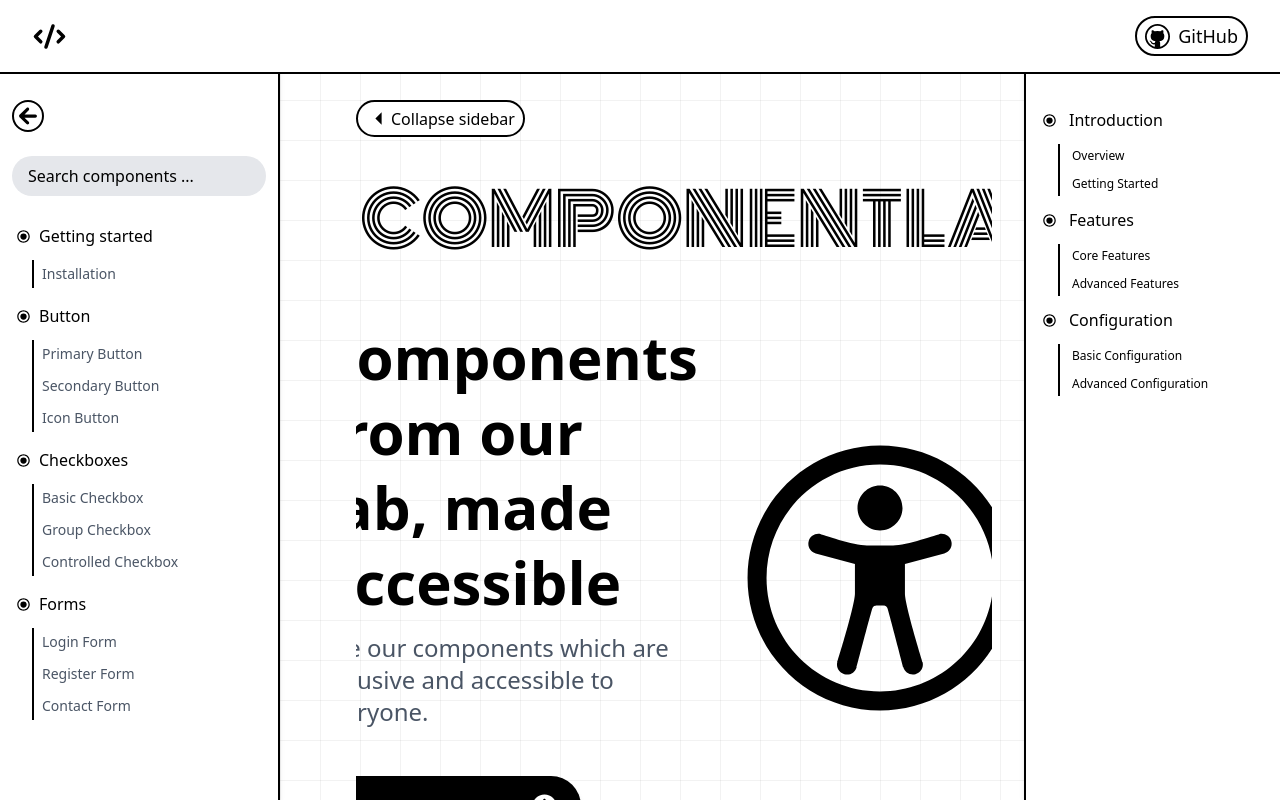
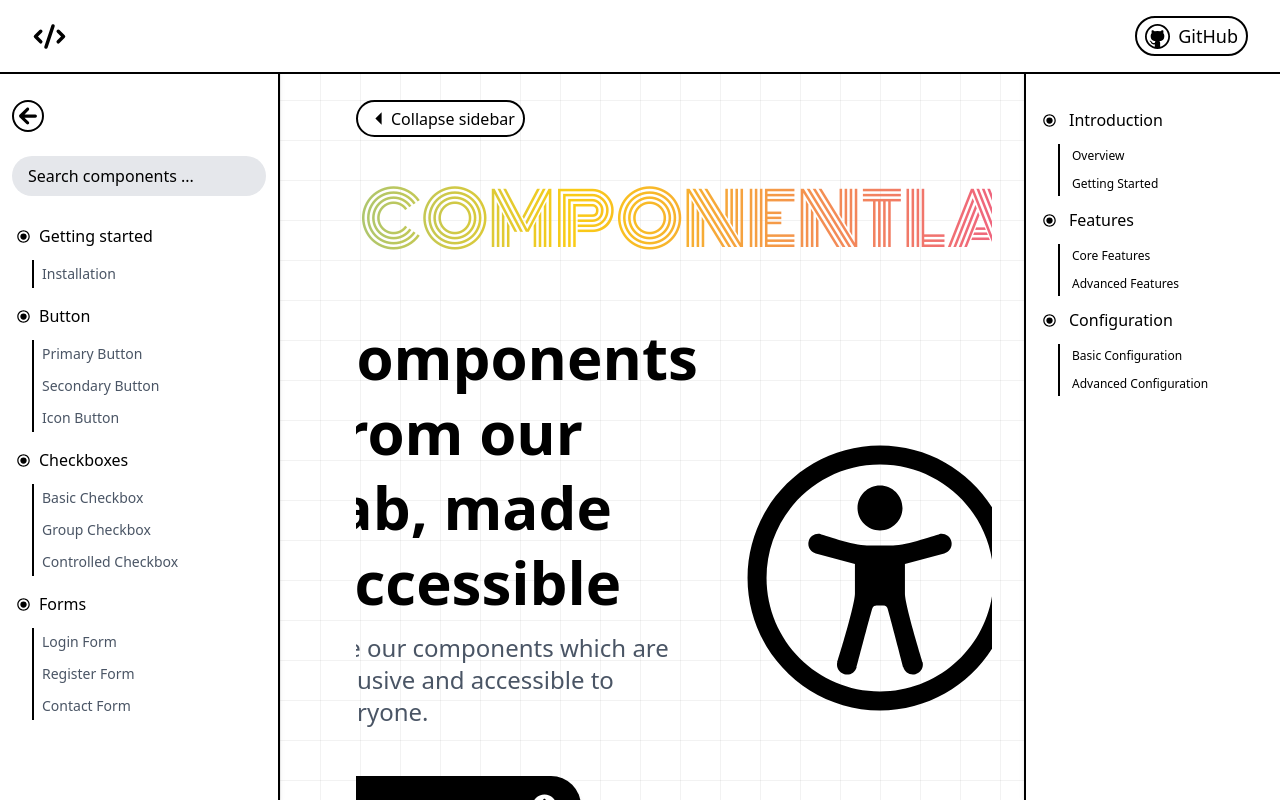
Before and after one commit to snippet-labs/COMPONENTLAB, a Next.js app: page / in a window 1280 px wide. Shown: the top 800 px of the page. Built offline with nearby package versions, Linux system fonts and the light colour scheme.

Commit message:
feature(infinite-gradient): add infinite gradient animation for brand and error header

```diff
--- a/src/app/globals.css
+++ b/src/app/globals.css
@@ -21,3 +21,25 @@
 #nprogress .spinner {
   display: none;
 }
+
+/* ANIMATION */
+@keyframes GradientShift {
+  0% {
+    background-position: 0% 50%;
+  }
+  50% {
+    background-position: 100% 50%;
+  }
+  100% {
+    background-position: 0% 50%;
+  }
+}
+
+.gradient-shift-animation {
+  background-image: linear-gradient(270deg, #a855f7, #ec4899, #facc15, #38bdf8, #a855f7);
+  background-size: 300% 300%;
+  background-clip: text;
+  -webkit-background-clip: text;
+  color: transparent;
+  animation: GradientShift 20s ease-in-out infinite;
+}
--- a/src/app/not-found.tsx
+++ b/src/app/not-found.tsx
@@ -1,5 +1,5 @@
 // Modules
-import { fontMonoton } from '@/helpers/font';
+import { customFontMonoton } from '@/helpers/font';
 import Pagination from '@/components/Ui/Pagination/Pagination';
 
 const Errorpage: React.FC = () => {
@@ -7,8 +7,8 @@
     <div className="mt-25" data-testid="errorpage-container">
       <div>
         <h1
+          className={`${customFontMonoton.className} text-7xl md:text-8xl lg:text-9xl overflow-hidden bg-clip-text text-transparent bg-gradient-to-r from-purple-500 via-pink-500 to-yellow-500 gradient-shift-animation`}
           data-testid="errorpage-heading"
-          className={`${fontMonoton.className} text-7xl md:text-8xl lg:text-9xl overflow-hidden duration-200 transition-all`}
         >
           404
         </h1>
--- a/src/components/Pages/Header/Header.tsx
+++ b/src/components/Pages/Header/Header.tsx
@@ -3,27 +3,27 @@
 import { FaArrowCircleRight } from 'react-icons/fa';
 import { RxAccessibility } from 'react-icons/rx';
 import { HEADER_QUICK_LINKS } from '@/constants/Header/QuickLinkItems';
-import { fontMonoton } from '@/helpers/font';
+import { customFontMonoton } from '@/helpers/font';
 import Pagination from '../../Ui/Pagination/Pagination';
 
 const Header: React.FC = () => {
   return (
     <>
       <header className="flex flex-col items-center lg:items-start" data-testid="header">
-        <h2
-          className={`text-3xl md:text-6xl lg:text-7xl text-black mt-5 mb-16 text-center lg:text-left ${fontMonoton.className}`}
+        <h1
+          className={`${customFontMonoton.className} text-3xl md:text-6xl lg:text-7xl  mt-5 mb-16 lg:text-left bg-clip-text text-transparent bg-gradient-to-r from-purple-500 via-pink-500 to-yellow-500 gradient-shift-animation`}
           data-testid="header-brand"
         >
           COMPONENTLAB
-        </h2>
+        </h1>
         <div className="flex flex-col-reverse lg:flex-row justify-center items-center gap-6 sm:gap-8 w-full">
           <div className="flex-1 text-center lg:text-left">
-            <h1
+            <h2
               className="text-3xl sm:text-4xl md:text-5xl lg:text-6xl font-bold leading-tight"
               data-testid="header-title"
             >
               Components from our lab, made accessible
-            </h1>
+            </h2>
             <p
               className="text-lg sm:text-xl md:text-2xl text-gray-600 font-medium mt-3"
               data-testid="header-description"
--- a/src/helpers/font.ts
+++ b/src/helpers/font.ts
@@ -1,6 +1,6 @@
 // Modules
 import localFont from 'next/font/local';
 
-export const fontMonoton = localFont({
+export const customFontMonoton = localFont({
   src: '../../public/fonts/Monoton.ttf',
 });
```
